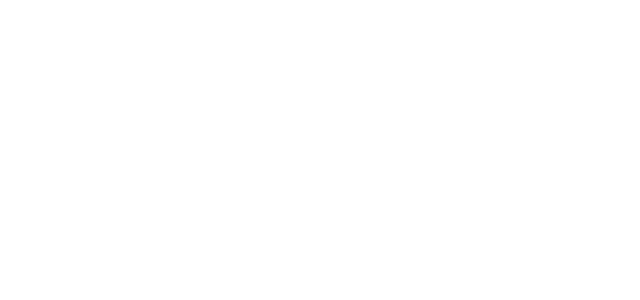
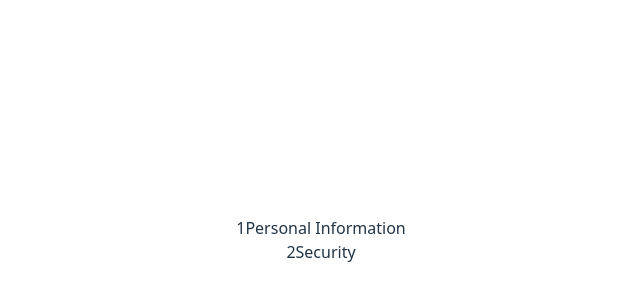
Before and after one commit to hasharas/Two-Step-Registration-Form, a React (Vite) app: page / in a window 1280 px wide. Shown: the part 160-460 px from the top of the page, without its empty margins (319-959 px from the left). Built offline with nearby package versions, Linux system fonts and the light colour scheme.

Commit message:
Start:step indicatior create

```diff
--- a/src/App.jsx
+++ b/src/App.jsx
@@ -1,5 +1,6 @@
 
 import './App.css'
+import StepIndicator from './components/StepIndicator'
 
 function App() {
 
@@ -8,7 +9,7 @@
     <>
       <div className='fixe'>
 
-
+        <StepIndicator />
       </div>
     </>
   )
--- a/src/components/StepIndicator.jsx
+++ b/src/components/StepIndicator.jsx
@@ -1,9 +1,22 @@
 import React from 'react';
 
+
+//step indicator component
 const StepIndicator = () => {
       return (
-            <div>
-
+            <div className=" mb-8 flex items-center justify-center">
+                  <div className="">
+                        <div className="">
+                              1
+                              <span>Personal Information</span>
+                        </div>
+                  </div>
+                  <div className="">
+                        <div className="">
+                              2
+                              <span className="">Security</span>
+                        </div>
+                  </div>
             </div>
       );
 }
--- a/src/utils/validation.js
+++ b/src/utils/validation.js
@@ -1,11 +1,11 @@
 // validations for the form fields
 //validate email
-export const validateEmail = (email) => {
+const validateEmail = (email) => {
       const re = /^(([^<>()[\]\\.,;:\s@"]+(\.[^<>()[\]\\.,;:\s@"]+)*)|(".+"))@((\[[0-9]{1,3}\.[0-9]{1,3}\.[0-9]{1,3}\.[0-9]{1,3}\])|(([a-zA-Z\-0-9]+\.)+[a-zA-Z]{2,}))$/;
-      return re.test(String(email).lovwerCase());
+      return re.test(String(email).toLowerCase());
 }
 //validate password
-export const validatePassword = (password) => {
+const validatePassword = (password) => {
       return password.length >= 6;
 };
 
```
